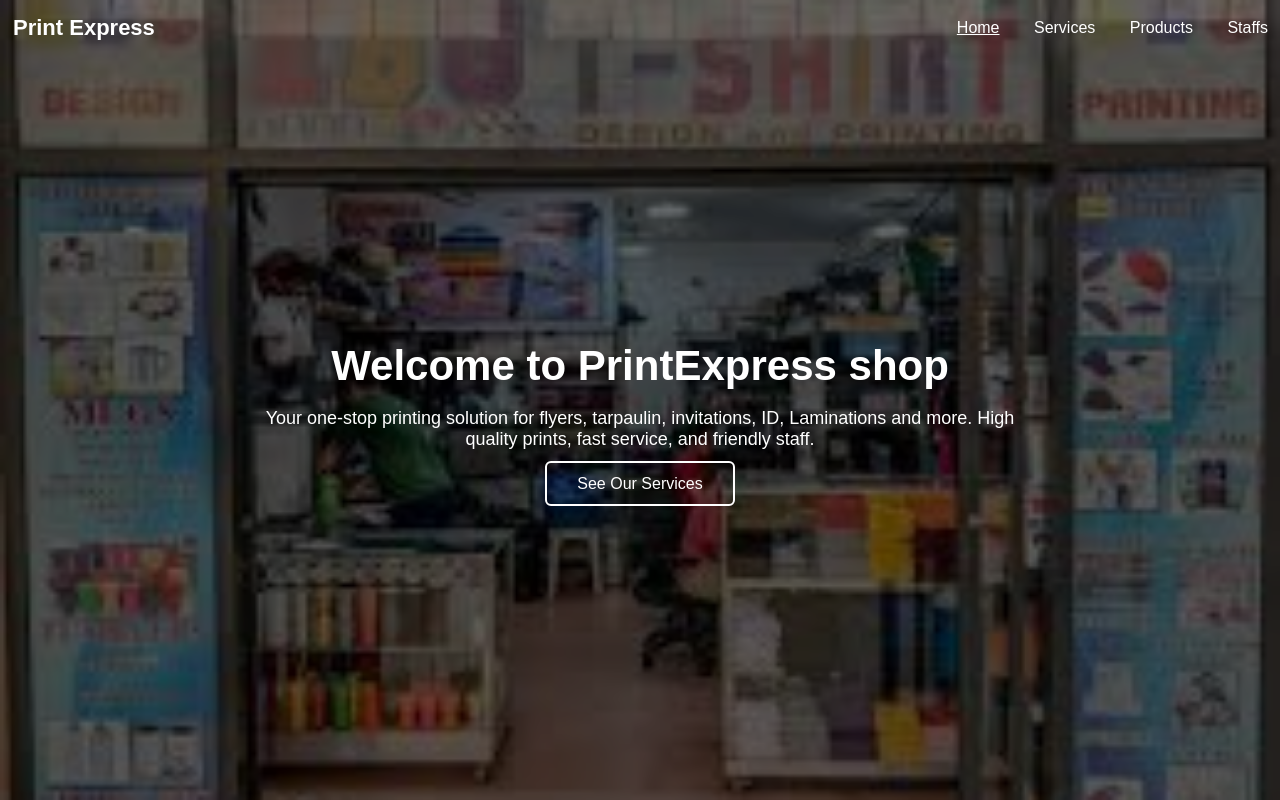
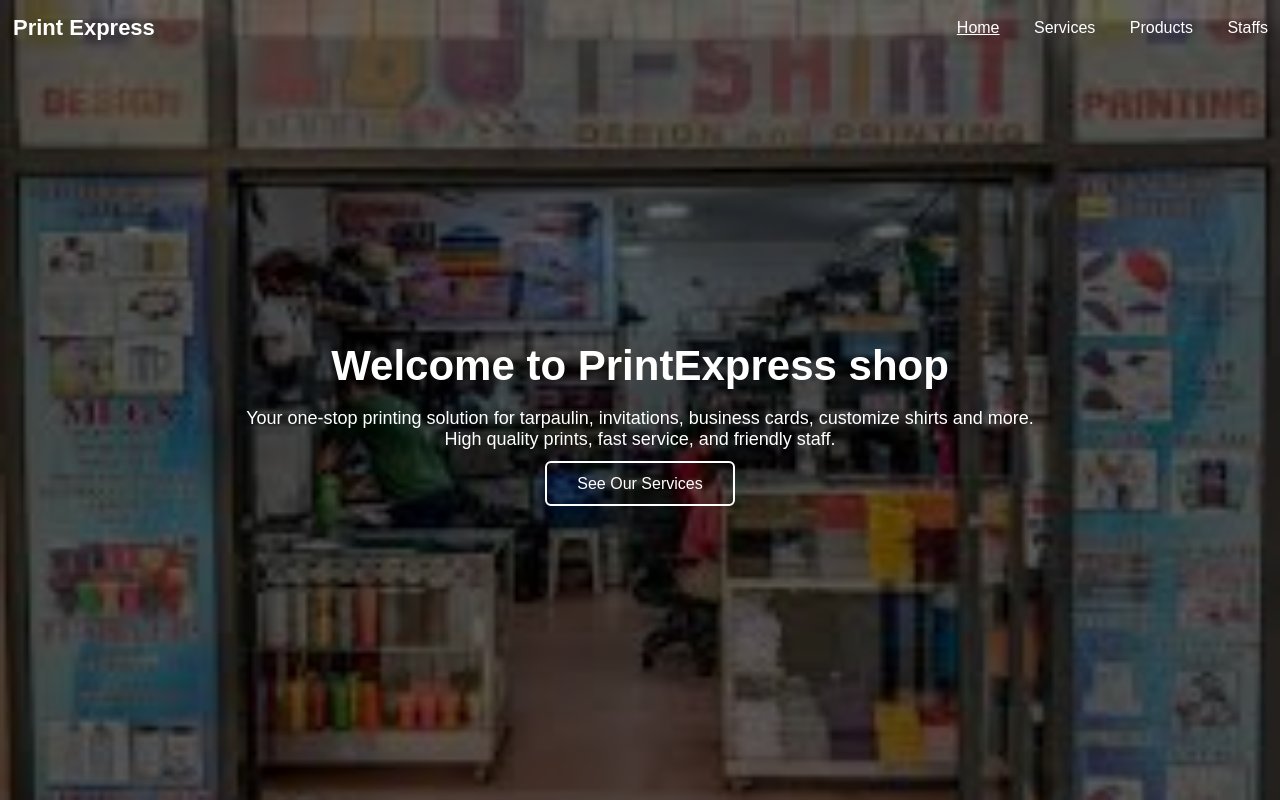
Before and after one commit to manliguis/manliguis.github.io, a plain HTML site: page index.html in a window 1280 px wide. Drawn offline with Linux system fonts and the light colour scheme; files whose address does not match are found by name.

Commit message:
Update index.html

```diff
--- a/index.html
+++ b/index.html
@@ -118,7 +118,7 @@ nav a:hover {
   <section class="hero">
     <div class="hero-content">
       <h1>Welcome to PrintExpress shop</h1>
-      <p>Your one-stop printing solution for flyers, tarpaulin, invitations, ID, Laminations and more.
+      <p>Your one-stop printing solution for tarpaulin, invitations, business cards, customize shirts and more.
       High quality prints, fast service, and friendly staff.</p>
       <a href="services.html" class="btn">See Our Services</a>
     </div>
```
